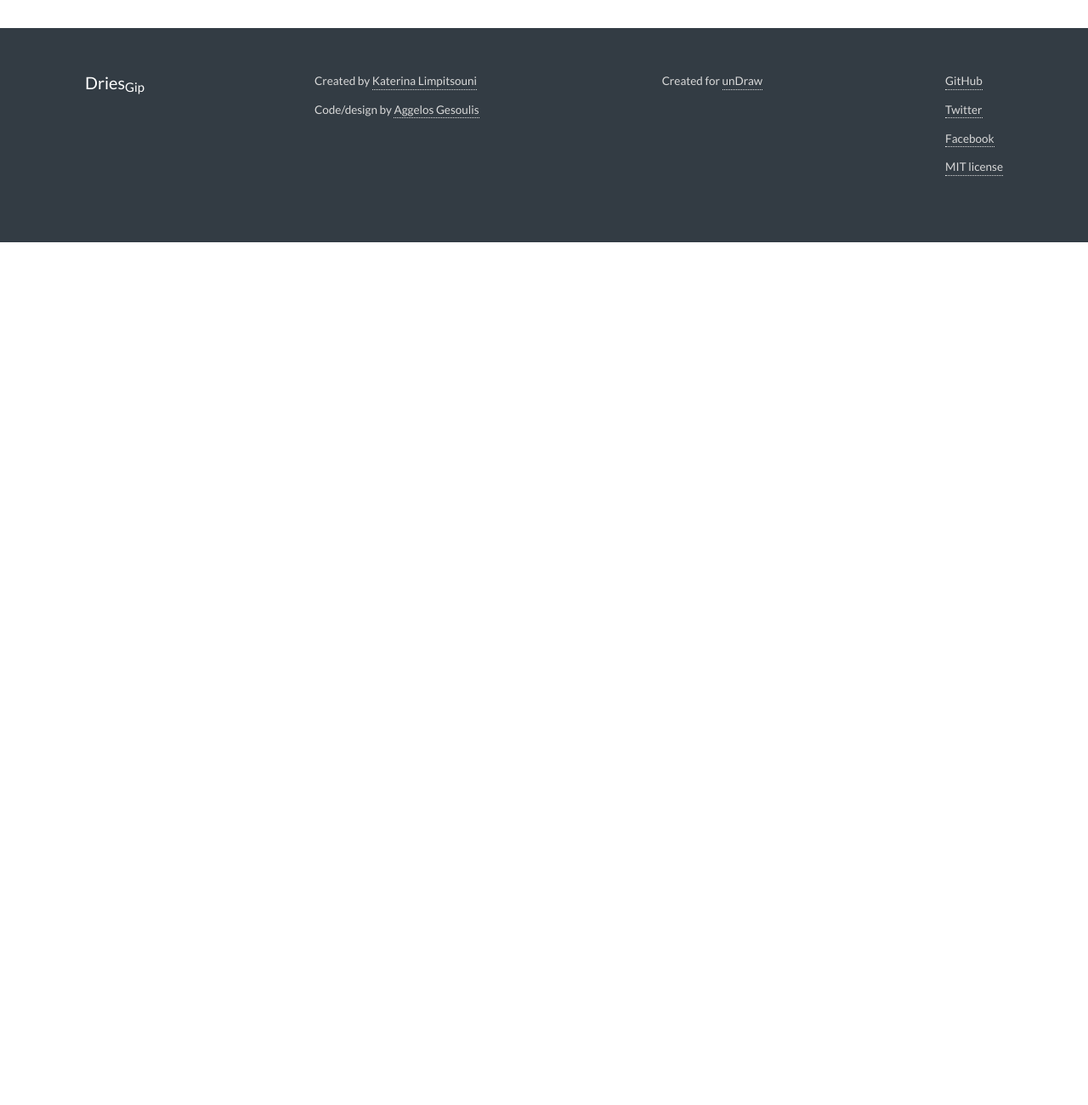
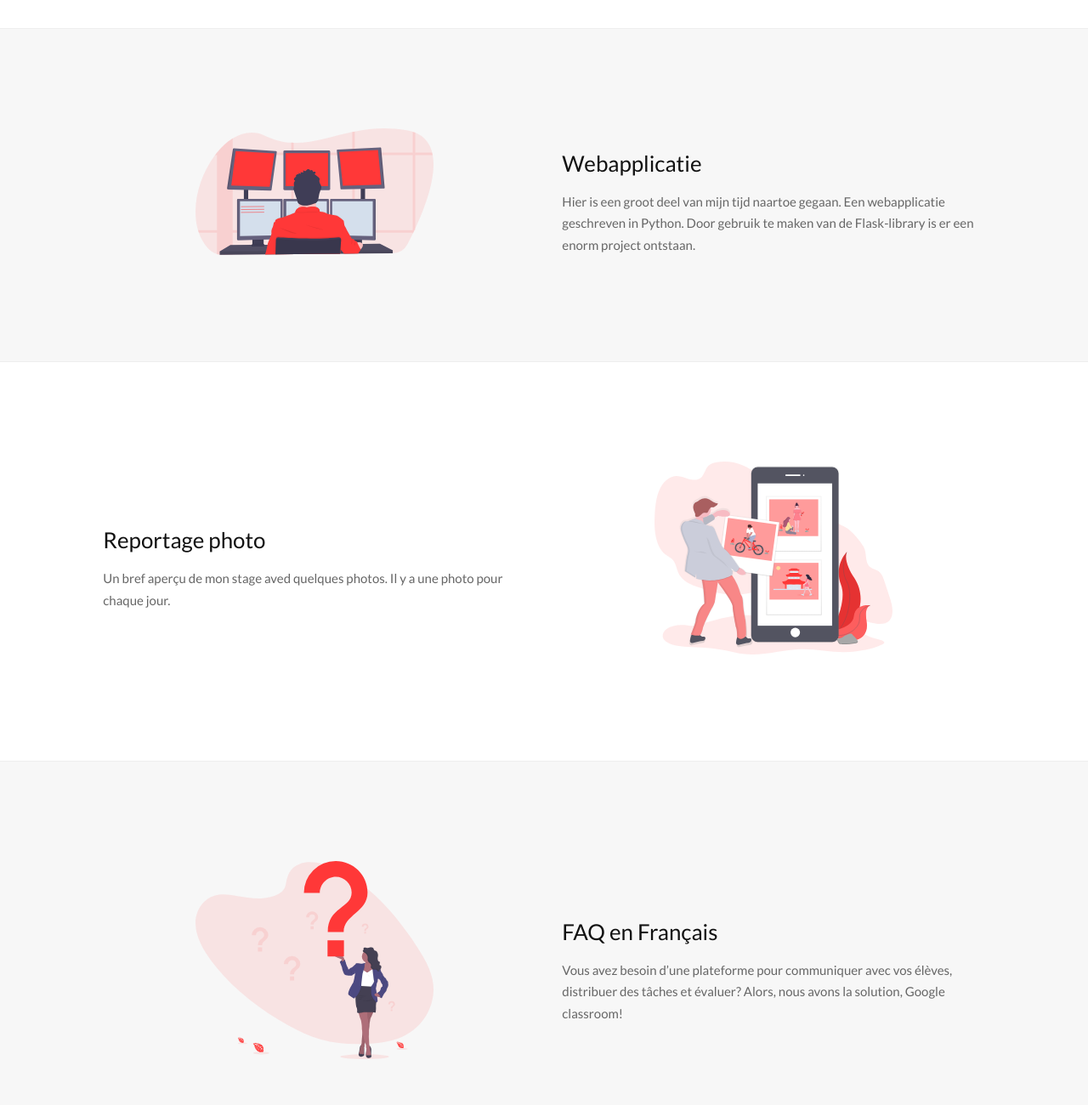
Before and after one commit to DriesA-immalle/EvieGipSite, a plain HTML site: page index.html in a window 1280 px wide. Shown: the part 3180-4480 px from the top of the page at 85% size. Before the commit the page ends 3465 px from the top, so only its background shows below. Drawn offline with Linux system fonts and the light colour scheme.

Commit message:
Added sections

```diff
--- a/index.html
+++ b/index.html
@@ -127,6 +127,58 @@
 			</div>
 		</div>
 	</div>
+	<div class="expanded landing__section">
+		<div class="container">
+			<div class="expanded__inner">
+				<div class="expanded__media">
+					<img src="img/undraw_programming_2svr.svg" class="expanded__image">
+				</div>
+				<div class="expanded__content">
+					<h2 class="expanded__title">Webapplicatie</h2>
+					<p class="expanded__text">Hier is een groot deel van mijn tijd naartoe gegaan. Een webapplicatie geschreven in Python. Door gebruik te maken van de Flask-library is er een enorm project ontstaan.</p>
+				</div>
+			</div>
+		</div>
+	</div>
+	<div class="expanded landing__section">
+		<div class="container">
+			<div class="expanded__inner">
+				<div class="expanded__media">
+					<img src="img/undraw_organize_photos_d5nr.svg" class="expanded__image">
+				</div>
+				<div class="expanded__content">
+					<h2 class="expanded__title">Reportage photo</h2>
+					<p class="expanded__text">Un bref aperçu de mon stage aved quelques photos. Il y a une photo pour chaque jour.</p>
+				</div>
+			</div>
+		</div>
+	</div>
+	<div class="expanded landing__section">
+		<div class="container">
+			<div class="expanded__inner">
+				<div class="expanded__media">
+					<img src="img/undraw_questions_75e0.svg" class="expanded__image">
+				</div>
+				<div class="expanded__content">
+					<h2 class="expanded__title">FAQ en Français</h2>
+					<p class="expanded__text">Vous avez besoin d’une plateforme pour communiquer avec vos élèves, distribuer des tâches et évaluer? Alors, nous avons la solution, Google classroom!</p>
+				</div>
+			</div>
+		</div>
+	</div>
+	<div class="expanded landing__section">
+		<div class="container">
+			<div class="expanded__inner">
+				<div class="expanded__media">
+					<img src="img/undraw_organize_photos_d5nr.svg" class="expanded__image">
+				</div>
+				<div class="expanded__content">
+					<h2 class="expanded__title">Interview with a student</h2>
+					<p class="expanded__text">Have an look inside the mind of an IT-student. Get to know his thoughts and dreams.</p>
+				</div>
+			</div>
+		</div>
+	</div>
 	<!-- Footer -->
 	<div class="footer footer--dark">
 		<div class="container">
@@ -162,6 +214,5 @@
 			</div>
 		</div>
 	</div>
-<script src='js/app.min.js'></script>
 </body>
 </html>
```
Also changed, not shown: img/undraw_organize_photos_d5nr.svg (added), img/undraw_programming_2svr.svg (added), img/undraw_questions_75e0.svg (added).
